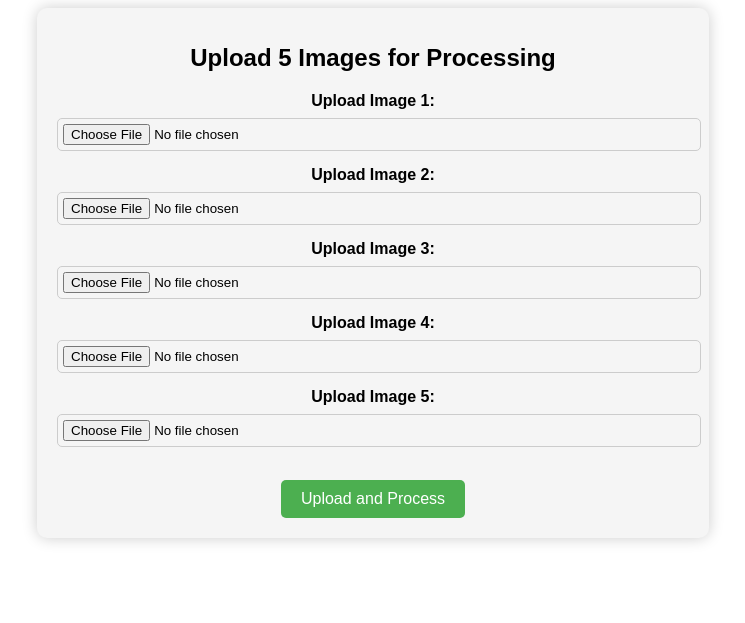
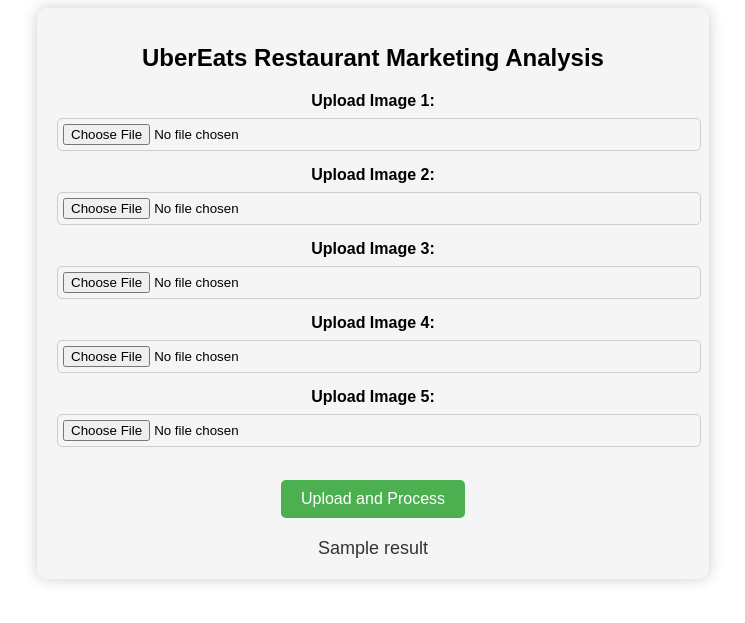
Before and after one commit to benstager/uber-eats-image-classifier, a Flask app: template app/templates/upload.html in a window 1280 px wide. Shown: the top 623 px of the page, without its empty margins (267-1012 px from the left). Run offline with Flask 3, Linux system fonts and the light colour scheme; the template is opened without the code that fills it: most values are stand-ins (such as "Sample title", 1, 10 or a date in 2020).

Commit message:
final changes

```diff
--- a/app/app.py
+++ b/app/app.py
@@ -2,114 +2,63 @@
 from PIL import Image
 import io
 import pickle
-
-import random as random
-import pandas as pd
+from scipy import stats
 import numpy as np
-from skimpy import skim
-from scipy import stats
-import pickle
-
-import seaborn as sns
-import matplotlib.pyplot as plt
-
-from sklearn.utils import resample
-from sklearn.linear_model import LogisticRegression, LinearRegression
-from sklearn.metrics import mean_absolute_error, mean_squared_error, accuracy_score, confusion_matrix, f1_score, precision_score, recall_score
-from sklearn.model_selection import train_test_split
-from sklearn.svm import SVC
-from sklearn.decomposition import PCA
-from sklearn.feature_selection import SequentialFeatureSelector, SelectKBest, RFE
-from sklearn.ensemble import RandomForestRegressor, RandomForestClassifier
-from sklearn.preprocessing import StandardScaler
-from xgboost import XGBRegressor
-
-import requests
-from PIL import Image
-from io import BytesIO
-
-import ray
-import optuna
-from multiprocessing import Pool, get_context
-from multiprocessing.pool import ThreadPool
-
-import tensorflow as tf
 from tensorflow.keras.applications import ResNet50
-from tensorflow.keras.preprocessing.image import load_img, img_to_array
+from tensorflow.keras.preprocessing.image import img_to_array
 from tensorflow.keras.applications.resnet50 import preprocess_input
 
-from tensorflow.keras.models import Sequential
-from tensorflow.keras.layers import Dense, ReLU, Dropout, BatchNormalization
-
-# Initialize Flask app
 app = Flask(__name__)
-
-# Feature engineering function for images
-def feature_engineer_image(image):
-    # Example feature engineering: Convert the image to grayscale and resize it
-    processed_image = image.convert('L')  # Convert to grayscale
-    resized_image = processed_image.resize((224, 224))  # Example: Resize to 224x224
-    return resized_image
-
-def run_PCA(X_train, X_test, use_all=True, num_to_use=3, num_components=3):
-
-    if use_all:
-        pca = PCA()
-        X_train_PCA = pca.fit_transform(X_train)[:,:num_to_use]
-        X_test_PCA = pca.transform(X_test)[:,:num_to_use]
-
-        return X_train_PCA, X_test_PCA
-
-    pca = PCA(num_components)
-    return pca.fit_transform(X_train), pca.transform(X_test)
 
 def prepare_extract_features(img_arr):
     features = []
-
     resnet = ResNet50(weights='imagenet', include_top=False, pooling='avg')
-
     for img in img_arr:
         img_array = img_to_array(img)
         img_array = np.expand_dims(img_array, axis=0)
         img_array = preprocess_input(img_array)
-
         features_img = resnet.predict(img_array)
-
         features.extend(features_img[0])
-
     return features
 
-# Route for the home page (upload form)
+def run_model(features):
+    predictions = []
+    for j in range(5):
+        model_path = f'../app/models/random_forest_model_{j}.pkl'
+        file_path = f'../app//models/pca_model{j}.pkl'
+        with open(file_path, 'rb') as file:
+            pca = pickle.load(file)
+        with open(model_path, 'rb') as file:
+            model = pickle.load(file)
+        feature_vector = pca.transform(np.array(features[2048*j:2048 + 2048*j]).reshape(1,-1))
+        prediction = model.predict(np.array(feature_vector).reshape(1,-1))
+        predictions.append(prediction)
+
+    return stats.mode(predictions)[0][0].squeeze()
+
 @app.route('/')
 def index():
     return render_template('upload.html')
 
-# Route to handle image uploads and process them
-# Route to handle image uploads and process them
 @app.route('/upload', methods=['POST'])
 def upload():
-    # List of image file inputs from the form
     file_keys = ['photo1', 'photo2', 'photo3', 'photo4', 'photo5']
-
-    # Check if all 5 images are uploaded
     files = []
     for key in file_keys:
         if key not in request.files or request.files[key].filename == '':
             return "Please upload all 5 images."
         files.append(request.files[key])
 
-    # Convert the uploaded images to PIL Image objects and store in a list
     img_list = []
     for file in files:
-        img = Image.open(file.stream)  # Open the uploaded image directly from memory
-        img = img.resize((224, 224))   # Resize image to 224x224 (ResNet50 input size)
+        img = Image.open(file.stream)
+        img = img.resize((224, 224))
         img_list.append(img)
 
-    # Now pass the list of images to the feature extraction function
     features = prepare_extract_features(img_list)
-
-    # For demo purposes, we can return the length of the extracted features
-    return f"Successfully extracted {len(features)} features!"
+    prediction = run_model(features)
+    result = "This restaurant is considered expensive." if prediction == 1 else "This restaurant is considered cheap."
+    return render_template('upload.html', result=result)
 
 if __name__ == '__main__':
-    app.run(debug=True)
+    app.run(host='0.0.0.0', port=10000)
--- a/app/templates/upload.html
+++ b/app/templates/upload.html
@@ -5,7 +5,6 @@
     <meta name="viewport" content="width=device-width, initial-scale=1.0">
     <title>Upload 5 Images for Processing</title>
     <style>
-        /* Basic styles for the container */
         .container {
             width: 50%;
             margin: 0 auto;
@@ -16,31 +15,24 @@
             text-align: center;
             font-family: Arial, sans-serif;
         }
-
         h1 {
             font-size: 24px;
             margin-bottom: 20px;
         }
-
-        /* Styling for each upload section */
         .upload-section {
             margin-bottom: 15px;
         }
-
         label {
             display: block;
             margin-bottom: 8px;
             font-weight: bold;
         }
-
         input[type="file"] {
             padding: 5px;
             border: 1px solid #ccc;
             border-radius: 5px;
             width: 100%;
         }
-
-        /* Button styles */
         .submit-btn {
             padding: 10px 20px;
             background-color: #4CAF50;
@@ -51,15 +43,19 @@
             font-size: 16px;
             transition: background-color 0.3s ease;
         }
-
         .submit-btn:hover {
             background-color: #45a049;
+        }
+        .result {
+            margin-top: 20px;
+            font-size: 18px;
+            color: #333;
         }
     </style>
 </head>
 <body>
     <div class="container">
-        <h1>Upload 5 Images for Processing</h1>
+        <h1>UberEats Restaurant Marketing Analysis </h1>
         <form action="/upload" method="post" enctype="multipart/form-data">
             <div class="upload-section">
                 <label for="photo1">Upload Image 1:</label>
@@ -84,6 +80,9 @@
             <br>
             <button type="submit" class="submit-btn">Upload and Process</button>
         </form>
+        {% if result %}
+        <div class="result">{{ result }}</div>
+        {% endif %}
     </div>
 </body>
 </html>
```
Also changed, not shown: app/requirements.txt (added, +10 -0 lines), model/test2.jpeg (added), 18 other files.
